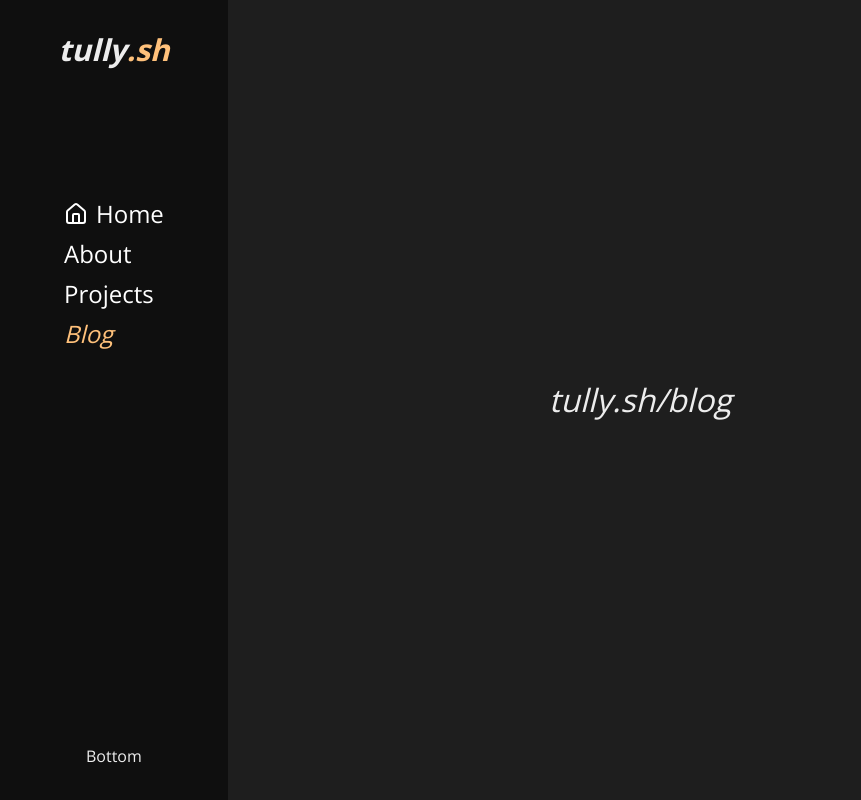
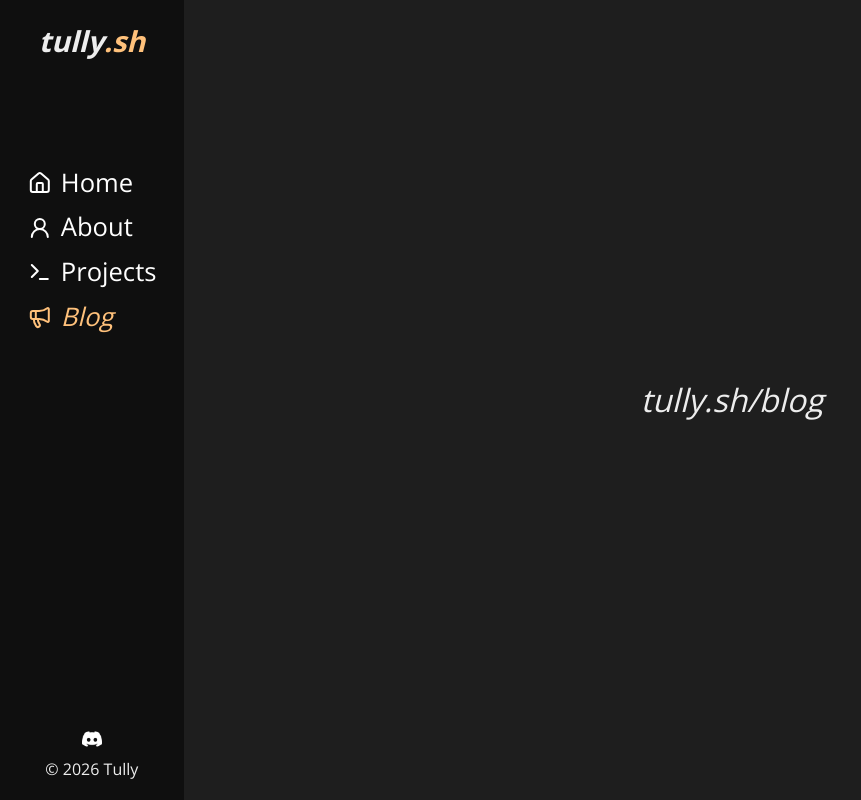
Before and after one commit to Tullysaurus/tully.sh, a Next.js app: page /blog in a window 1280 px wide. Shown: the whole page, without its empty margins (0-861 px from the left). Built offline with nearby package versions, Linux system fonts and the light colour scheme.

Commit message:
Add sidebar links, animations, and scaling

```diff
--- a/src/app/(main)/layout.tsx
+++ b/src/app/(main)/layout.tsx
@@ -6,9 +6,12 @@ export default function RootLayout({
   children: React.ReactNode;
 }>) {
   return (
-    <div className="w-full h-full">
+    <div className="w-[100vw] min-h-[100vh] h-[100vh] flex flex-row">
       <Sidebar />
-      {children}
+      <div className="w-full h-full">
+        {children}
+      </div>
+
     </div>
   );
 }
--- a/src/components/sidebar-link.tsx
+++ b/src/components/sidebar-link.tsx
@@ -10,8 +10,12 @@ export default function SidebarLink({
     children: React.ReactNode;
 }){
     return (
-        <Link href={href} className={"flex items-center gap-2 " + (pathname === href ? "text-[#FFC17B] italic" : "text-white")}>
+        <Link href={href} className={
+            "relative flex items-center gap-2 after:duration-150 after:transition-all after:ease-in-out after:absolute after:bottom-0 after:left-0 after:h-0.5 after:w-0 after:bg-[#FFC17B] hover:after:w-full"
+             + (pathname === href ? " text-[#FFC17B] italic" : " text-white")
+        }>
             {children}
         </Link>
+
     )
 }
--- a/src/components/sidebar.tsx
+++ b/src/components/sidebar.tsx
@@ -3,36 +3,48 @@
 import { usePathname } from 'next/navigation';
 import SidebarLink from './sidebar-link';
 import Link from 'next/link';
-import { House } from 'lucide-react';
+import { House, Megaphone, Terminal, UserRound } from 'lucide-react';
+import SocialLink from './social-link';
 
 export default function Sidebar() {
     const pathname = usePathname();
     return (
-        <div className="w-[15%] min-w-fit min-h-screen p-8 bg-[#0f0f0f] fixed flex flex-col justify-between items-center">
-            <h1 className="h-fit w-full">
-                <Link href="/" className="text-3xl italic font-bold flex h-fit w-full justify-center">
+        <div className="w-fit min-h-screen p-[clamp(0em,1.5vw,8vh)] bg-[#0f0f0f] flex flex-col justify-between items-center">
+            <h1 className="h-fit w-full flex justify-center">
+                <Link href="/" className="text-[clamp(1.5em,2.25vw,2.75em)] italic font-bold flex h-fit w-fit justify-center">
                     <p>tully</p>
                     <p className="text-[#FFC17B]">.sh</p>
                 </Link>
             </h1>
             <div className="w-full min-h-[60%] h-[60vh] ">
-                <div className="w-fit h-fit flex flex-col text-2xl p-8 gap-2">
+                <div className="w-fit h-fit flex flex-col p-[clamp(0em,1vh,1em)] gap-[clamp(0em,0.5vw,1em)] text-[clamp(1em,2vw,1.75em)]">
                     <SidebarLink href="/" pathname={pathname}>
-                    <House /> Home
+                        <House className="w-[clamp(1em,2vw,1.75em)]"/>
+                        Home
                     </SidebarLink>
                     <SidebarLink href="/about" pathname={pathname}>
+                        <UserRound className="w-[clamp(1em,2vw,1.75em)]"/>
                         About
                     </SidebarLink>
                     <SidebarLink href="/projects" pathname={pathname}>
+                        <Terminal className="w-[clamp(1em,2vw,1.75em)]"/>
                         Projects
                     </SidebarLink>
                     <SidebarLink href="/blog" pathname={pathname}>
+                        <Megaphone className="w-[clamp(1em,2vw,1.75em)]"/>
                         Blog
                     </SidebarLink>
                 </div>
             </div>
-            <div className="w-full flex justify-center">
-                Bottom
+            <div className="w-full flex flex-col justify-center gap-2">
+                <div className="w-full flex flex-row justify-around items-center h-fit">
+                    <SocialLink href="https://discord.com/users/694274948071555154" icon={<img src="/icons/discord.png" className="w-[clamp(8px,2vw,20px)] h-fit invert" />} />
+
+
+                </div>
+                <p className="text-center text-[clamp(0.5em,2vw,1em)]">
+                    © 2026 Tully
+                </p>
             </div>
         </div>
     )
--- /dev/null
+++ b/src/components/social-link.tsx
@@ -0,0 +1,7 @@
+export default function SocialLink({ href, icon, ...props}: { href: string; icon: React.ReactNode }) {
+    return (
+        <a href={href} target="_blank" rel="noreferrer" {...props} className="w-fit h-fit">
+            {icon}
+        </a>
+    )
+}
```
Also changed, not shown: public/icons/discord.png (added).
